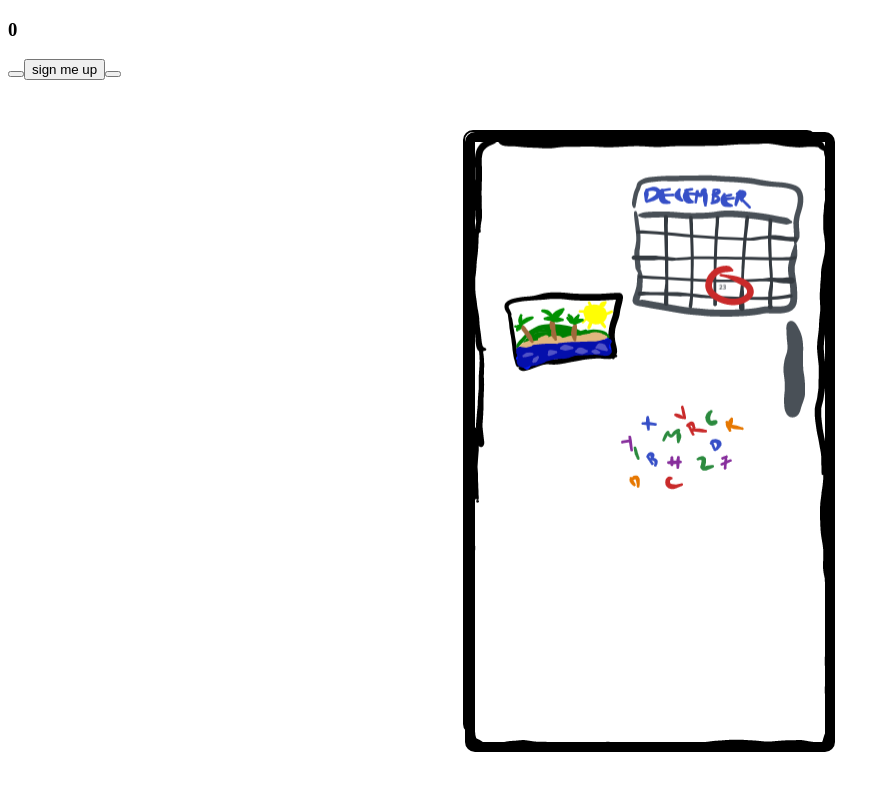
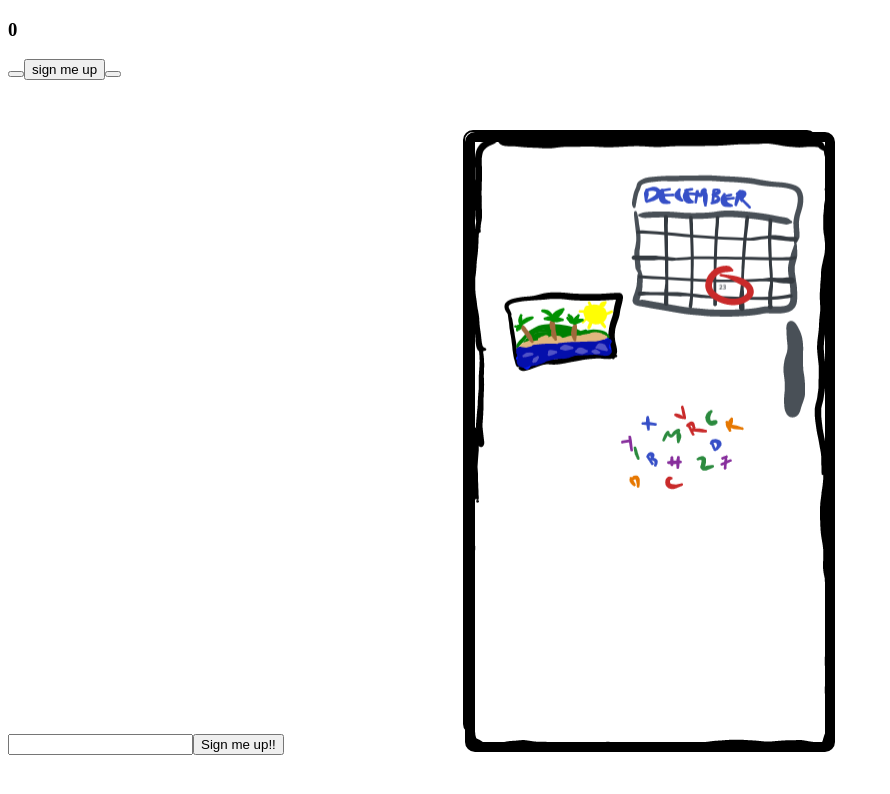
Before and after one commit to kimhonrada/Ref, a React app: page / in a window 1280 px wide. Both pictures are taken after a click on the button "sign me up". Shown: the top 794 px of the page, without its empty margins (0-890 px from the left). Built offline with nearby package versions, Linux system fonts and the light colour scheme; the HTML template or start-up script is replaced by a standard one.

Commit message:
Add a working signup modal

```diff
--- a/client/component/App.jsx
+++ b/client/component/App.jsx
@@ -4,6 +4,7 @@ import Fridge from './Fridge.jsx';
 import FoodModal from './FoodModal.jsx';
 import PlayerModal from './PlayerModal.jsx';
 import GameModal from './GameModal.jsx';
+import SignupModal from './SignupModal.jsx';
 
 class App extends React.Component {
   constructor(props) {
@@ -13,6 +14,7 @@ class App extends React.Component {
       show: false,
       ipad: false,
       gamepad: false,
+      signup: false,
       mainPlayer: '',
       points: 0,
     }
@@ -20,6 +22,7 @@ class App extends React.Component {
     this.goShop = this.goShop.bind(this);
     this.goLogin = this.goLogin.bind(this);
     this.goPlay = this.goPlay.bind(this);
+    this.goSignup = this.goSignup.bind(this);
     this.setMainPlayer = this.setMainPlayer.bind(this);
     this.setPoints = this.setPoints.bind(this);
     this.whatIpadDo = this.whatIpadDo.bind(this);
@@ -70,6 +73,14 @@ class App extends React.Component {
     }
   }
 
+  goSignup() {
+    if (!this.state.signup) {
+      this.setState({ signup: true })
+    } else {
+      this.setState({ signup: false })
+    }
+  }
+
   goLogin() {
     if (!this.state.ipad) {
       this.setState({ ipad: true })
@@ -101,12 +112,13 @@ class App extends React.Component {
           <h3 className="score">{this.state.points}</h3>
         </div>
         <button className="go-shopping" onClick={this.goShop} alt='lets go shopping!'></button>
-        <button className="go-signup"> sign me up</button>
+        <button className="go-signup" onClick={this.goSignup}> sign me up</button>
         <button className="iPad" alt='ipad' onClick={this.whatIpadDo}></button>
         <Fridge getFood={this.getFood} food={this.state.food} />
         <FoodModal show={this.state.show} closeList={this.goShop} />
         <PlayerModal setMainPlayer={this.setMainPlayer} ipad={this.state.ipad} shutdown={this.goLogin} />
         <GameModal points={this.setPoints} food={this.state.food} gamepad={this.state.gamepad} shutdown={this.goPlay} />
+        <SignupModal signup={this.state.signup} shutdown={this.goSignup} />
       </React.Fragment>
     )
   }
--- /dev/null
+++ b/client/component/SignupModal.jsx
@@ -0,0 +1,52 @@
+import React from 'react';
+import axios from 'axios';
+
+class SignupModal extends React.Component {
+  constructor(props) {
+    super(props)
+    this.state = {
+      playerToAdd: null
+    }
+    this.addPlayer = this.addPlayer.bind(this);
+    this.handleChange = this.handleChange.bind(this);
+    this.handleSubmit = this.handleSubmit.bind(this);
+  }
+
+  addPlayer() {
+    axios.post('/player', {
+      playerToAdd: this.state.playerToAdd,
+    })
+      .then((result) => {
+        this.props.shutdown();
+      }).catch((err) => {
+        alert(`sorry, that name is taken my g.`)
+        this.props.shutdown();
+      });
+  }
+
+  handleSubmit(e) {
+    e.preventDefault();
+    this.addPlayer()
+  }
+
+  handleChange(e) {
+    this.setState({ [e.target.name]: e.target.value })
+  }
+
+  render() {
+    if (!this.props.signup) {
+      return null
+    } else {
+      return (
+        <div className="signup-modal">
+          <form className="signup-modal-content" onSubmit={this.handleSubmit}>
+            <input type="text" className="signupName" name='playerToAdd' onChange={this.handleChange} required />
+            <button type="submit" className="signup-modal-button" onClick={(e) => { this.handleSubmit(e) }}>Sign me up!!</button>
+          </form>
+        </div>
+      )
+    }
+  }
+}
+
+export default SignupModal;
```
Also changed, not shown: 2 other files (tests, documents, lock files or other folders).
